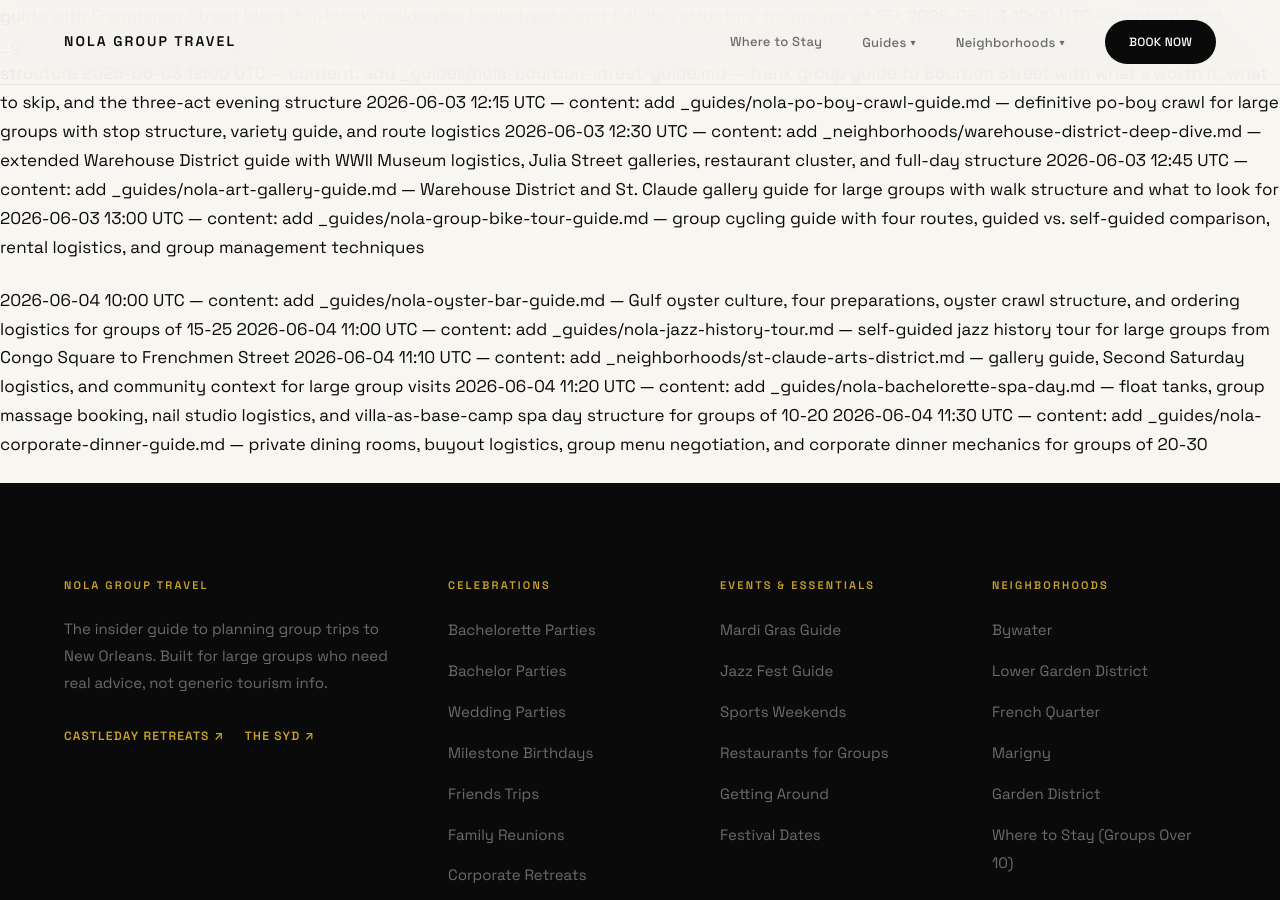
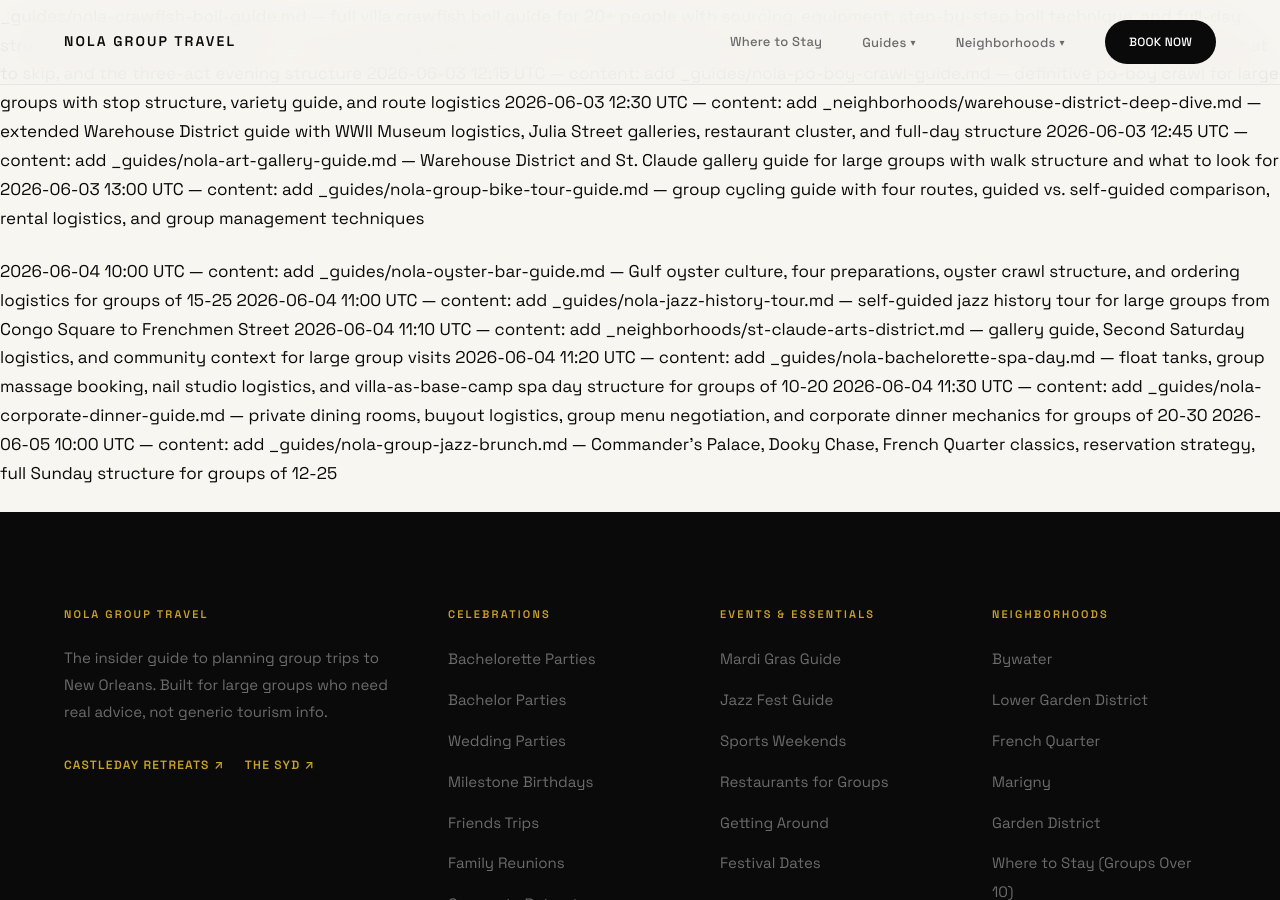
Before and after one commit to sjworth-dev/nola-group-travel, a Jekyll site: the page built from ROADMAP.md, in a window 1280 px wide and 900 px high, scrolled down 13337 px. Built offline with Jekyll 4.4.1, drawn with Linux system fonts in a browser that asks for light colours; some web fonts are replaced; our own code applies the rules of GitHub Pages for plain Markdown files; part of the change alters nothing that is shown; some of the changed text lies outside the part shown.

Commit message:
content: add _guides/nola-group-jazz-brunch.md
Jazz brunch guide for groups of 12-25: Commander's Palace, Dooky Chase,
Arnaud's, Antoine's, Court of Two Sisters — with reservation strategy,
group ordering mechanics, what to eat, and a full Sunday structure from
morning coffee to evening Frenchmen Street.

https://claude.ai/code/session_01PGkT11Ty5eukWayaEUzYMo

```diff
--- a/ROADMAP.md
+++ b/ROADMAP.md
@@ -97,7 +97,6 @@ New guides go in `_guides/<slug>.md`. New neighborhood pages go in `_neighborhoo
 
 ## Up Next
 
-- `_guides/nola-group-jazz-brunch.md` — Jazz brunch guide for groups of 12-25: Commander's Palace, Dooky Chase, the French Quarter spots, reservation logistics, what to order, and how to structure a full Sunday around a sit-down jazz brunch
 - `_guides/nola-cocktail-class-guide.md` — Group cocktail-making classes and mixology workshops for bachelorette and corporate groups: what's available, group sizes, what you actually make, and the villa private bartender option
 - `_neighborhoods/east-new-orleans.md` — New Orleans East neighborhood guide: the Vietnamese community corridor, Versailles neighborhood, Mary Queen of Vietnam Church, the Vietnamese restaurants along Chef Menteur Highway, and community context for groups interested in the full city
 - `_guides/nola-voodoo-fest-guide.md` — Voodoo Fest (Halloween weekend music festival in City Park) group guide: the festival itself, the French Quarter Halloween takeover, costume logistics, how to organize a large group for a multi-day music and Halloween weekend
@@ -246,6 +245,7 @@ New guides go in `_guides/<slug>.md`. New neighborhood pages go in `_neighborhoo
 - 2026-06-04 — `_neighborhoods/st-claude-arts-district.md`
 - 2026-06-04 — `_guides/nola-bachelorette-spa-day.md`
 - 2026-06-04 — `_guides/nola-corporate-dinner-guide.md`
+- 2026-06-05 — `_guides/nola-group-jazz-brunch.md`
 
 ---
 
@@ -380,3 +380,4 @@ New guides go in `_guides/<slug>.md`. New neighborhood pages go in `_neighborhoo
 2026-06-04 11:10 UTC — content: add _neighborhoods/st-claude-arts-district.md — gallery guide, Second Saturday logistics, and community context for large group visits
 2026-06-04 11:20 UTC — content: add _guides/nola-bachelorette-spa-day.md — float tanks, group massage booking, nail studio logistics, and villa-as-base-camp spa day structure for groups of 10-20
 2026-06-04 11:30 UTC — content: add _guides/nola-corporate-dinner-guide.md — private dining rooms, buyout logistics, group menu negotiation, and corporate dinner mechanics for groups of 20-30
+2026-06-05 10:00 UTC — content: add _guides/nola-group-jazz-brunch.md — Commander's Palace, Dooky Chase, French Quarter classics, reservation strategy, full Sunday structure for groups of 12-25
--- /dev/null
+++ b/_guides/nola-group-jazz-brunch.md
@@ -0,0 +1,200 @@
+---
+title: "Jazz Brunch in New Orleans for Large Groups: The Complete Guide"
+description: "How to plan a jazz brunch for groups of 12-25 in New Orleans — Commander's Palace, Dooky Chase, the French Quarter classics, reservation logistics, what to order, and how to build a full Sunday around a sit-down jazz brunch."
+category: "Food & Drink"
+card_title: "NOLA Jazz Brunch Guide"
+card_description: "Commander's Palace, Dooky Chase, the French Quarter institutions. How to book, what to order, and how to structure a full Sunday around a sit-down jazz brunch for 12-25 people."
+date: 2026-06-05
+---
+
+Sunday brunch with live jazz is not a concept that New Orleans invented and then exported. It's a concept that New Orleans invented and then kept for itself. The version you'll find in most other cities — a DJ playing over bottomless mimosas in a loud dining room — is a pale imitation of what happens in this city's serious dining rooms on Sunday mornings.
+
+A proper New Orleans jazz brunch is a full occasion. Live brass or traditional jazz while you eat. White tablecloths and serious food. A dining pace that treats the meal as the day's main event, not a prelude to something else. When it's done right — which means the right restaurant, a reservation that's been managed properly, and a group that shows up ready to sit and eat — it's one of the most distinctly New Orleans experiences you can have.
+
+For large groups, the jazz brunch is also one of the few anchor experiences that holds 20 people together for two and a half hours without anyone losing interest. The music, the food, and the ritual of the thing work on everyone simultaneously. Plan this right and it becomes the moment the whole trip gets organized around.
+
+## Quick Checklist
+
+- [ ] Book reservations 4-6 weeks out minimum for weekends; Commander's Palace requires even more lead time for large groups
+- [ ] Confirm the exact party size when booking — large-group jazz brunch tables don't flex easily on the day
+- [ ] Ask explicitly whether jazz is live during your reservation window (some restaurants only have jazz during certain service windows)
+- [ ] Clarify the group menu format — preset, limited selection, or full menu; most serious jazz brunch operations have group-friendly formats
+- [ ] Confirm automatic gratuity — most NOLA jazz brunch spots add 20-25% for large groups automatically
+- [ ] Build in a 30-minute cushion before your reservation for the group to arrive and get oriented
+- [ ] Pre-settle on a payment structure before the bill arrives — one card or one designated person collects
+- [ ] Dress the group up slightly — these are real dining rooms and your group will look out of place (and feel it) in flip-flops
+- [ ] Plan the afternoon structure before Sunday — know what follows so the group doesn't scatter at 1pm
+
+---
+
+## Why NOLA Jazz Brunch Is Different
+
+The New Orleans jazz brunch tradition traces back to the Sunday social culture of the 19th century, when the city's Creole families gathered after Mass for long, elaborate midday meals. The live music element is a natural extension of a city where music is present at every occasion. But the jazz brunch as it exists today — at Commander's Palace, at the old French Quarter institutions, at Dooky Chase — is also a piece of civic identity. These restaurants take this service seriously.
+
+The food isn't brunch food in the national sense. You're not eating avocado toast or short stacks. You're eating New Orleans Creole cuisine — turtle soup, eggs Sardou, trout meunière, bread pudding soufflé, things built on techniques and ingredients that are specific to this city. The jazz adds to the atmosphere, but the food is the main event.
+
+For groups: this is a high-effort, high-reward activity. It takes organization to get 20 people to a fine dining room on time, dressed appropriately, with reservations confirmed. The reward is a shared experience that's genuinely irreplaceable.
+
+---
+
+## The Jazz Brunch Landscape
+
+Rather than publish details that become outdated — menus change, hours shift, ownership transitions — here's how to think about the three main categories.
+
+### The Garden District Institution
+
+**Commander's Palace** is the anchor of this category and the most famous jazz brunch in the city. A dining room that's been operating since 1880, now run by the Brennan family, in a Victorian mansion in the Garden District. The Sunday jazz brunch is a weekly event — live brass, serious Creole cooking, a dining room that understands how to run a large table.
+
+For groups, Commander's Palace is the aspirational choice. The food is exceptional. The atmosphere is unmatched. The service is professional. The tradeoff: large-group reservations require significant lead time (call 6-8 weeks out at minimum for a group of 12+), there are dress code expectations, and it's expensive. If your group can swing it logistically and financially, this is the right answer.
+
+What to order: turtle soup with a splash of sherry, pecan-crusted Gulf fish, anything egg-based on the brunch menu, and the bread pudding soufflé for dessert. Do not leave without the bread pudding soufflé.
+
+**Group note:** Ask specifically for a private or semi-private room if you're 15+. A table of 20 in the main dining room during a busy Sunday jazz brunch is manageable but loud. A separated space makes the experience significantly more cohesive.
+
+---
+
+### The Tremé Legend
+
+**Dooky Chase's Restaurant** in the Tremé is a different kind of institution. Leah Chase — who passed in 2019 after decades leading the kitchen — made this restaurant a gathering place during the Civil Rights Movement, a place where Black community leaders, politicians, and artists could meet and eat and talk. The walls are filled with African American art. The food is Creole cooking with deep roots.
+
+The Sunday buffet brunch at Dooky Chase is a communal experience — not the same format as a seated jazz brunch, but with live music and a spread that represents the full range of New Orleans Creole cooking. For groups, the buffet format actually works well: different eating speeds, different preferences, and the ability to go back for more without a server managing 20 individual plates.
+
+**Why bring your group here:** Because a trip to New Orleans that only touches the French Quarter and Garden District is incomplete. Dooky Chase is a piece of the city's history that most tourists miss. The experience of eating in that room, understanding the history, and tasting the food is educational in the best possible way — it makes the trip richer.
+
+**Group note:** The buffet format means less management stress for the group organizer. No menu selection coordination, no staggered plate timing. Call ahead to confirm the Sunday brunch setup and whether they can accommodate your full group.
+
+---
+
+### The French Quarter Classics
+
+Several French Quarter institutions have Sunday jazz brunch operations that are worth considering for large groups.
+
+**Arnaud's** in the French Quarter has a Sunday jazz brunch that combines the elegance of a historic dining room with live traditional jazz. The French Quarter 75 cocktail (a local spin on the classic French 75) is the right opening. The Creole menu leans rich and classic — shrimp Arnaud, oysters en brochette, eggs in various elaborate preparations.
+
+**Antoine's** — the oldest restaurant in the country still operating under continuous family ownership — runs a jazz brunch that's one of the most historically significant dining experiences in the city. The restaurant opened in 1840. For a group that cares about that kind of depth, sitting in one of Antoine's private dining rooms on a Sunday morning while a jazz trio plays in the corner is extraordinary.
+
+**Court of Two Sisters** runs a daily jazz brunch buffet in a courtyard that's one of the largest outdoor dining spaces in the French Quarter. The buffet format handles large groups efficiently; the courtyard setting is visually spectacular in good weather. It's more touristy than Arnaud's or Antoine's, but for a group that wants the ease of a buffet with the atmosphere of the Quarter, it's a legitimate choice.
+
+---
+
+## The Reservation Strategy for Large Groups
+
+Getting a table for 20 people at a New Orleans jazz brunch institution on a Sunday is not a casual process. Here's the logistics.
+
+### Timeline
+
+| Lead Time | What You Can Book |
+|-----------|------------------|
+| 8+ weeks | Commander's Palace large group; private rooms at Quarter institutions |
+| 4-6 weeks | Most French Quarter jazz brunches for groups of 12-20; Dooky Chase Sunday brunch |
+| 2-3 weeks | Smaller groups (under 12); buffet formats with more capacity |
+| Under 2 weeks | Unlikely for any serious option; look for Dooky Chase or Court of Two Sisters as fallback |
+
+**Call, don't email.** For large-group reservations at New Orleans fine dining institutions, a phone call to the events or reservations coordinator is the correct approach. These restaurants manage their large-group bookings through a specific person — get to that person, explain your group size and date, and have your credit card ready for the deposit.
+
+### What to Confirm on the Call
+
+1. Exact party size and whether the table can flex 1-2 people
+2. Whether live jazz is playing during your specific reservation window (some restaurants only have music during peak Sunday service hours)
+3. Whether a group menu or pre-selection is required or available
+4. The auto-gratuity percentage and whether it's applied to the whole bill or per-person
+5. Deposit requirements and cancellation policy
+6. Dress code — some of these dining rooms enforce it
+
+---
+
+## What to Order
+
+New Orleans jazz brunch menus are full of dishes that don't appear on brunch menus anywhere else in the country. A quick primer:
+
+| Dish | What It Is | Order It If |
+|------|-----------|-------------|
+| Turtle soup | Creole soup made with turtle meat and sherry; rich and historic | You want the most distinctly NOLA thing on the menu |
+| Eggs Sardou | Poached eggs on artichoke bottoms with creamed spinach and hollandaise | You'd order eggs benedict but want the NOLA version |
+| Trout meunière | Gulf speckled trout in brown butter and lemon; one of the city's great dishes | You want a lighter main that represents NOLA cooking |
+| Grillades and grits | Slow-cooked medallions of veal or pork over stone-ground grits; a Creole brunch classic | You want something hearty and uniquely regional |
+| Pain perdu | New Orleans French toast, usually with a rich custard soak and powdered sugar | You want something sweet and filling |
+| Bread pudding soufflé | Commander's signature dessert; a bread pudding base turned into a hot soufflé with whiskey sauce | Non-negotiable at Commander's; order for the table |
+| Bananas Foster | Flambéed bananas in butter, brown sugar, cinnamon, and rum banana liqueur; tableside service | Order if the restaurant does tableside — the theater is part of the experience |
+| Milk punch | A New Orleans brunch cocktail — milk, bourbon or brandy, simple syrup, vanilla, a grating of nutmeg | The correct jazz brunch drink besides coffee |
+
+**Group ordering advice:** For a set group menu, aim for a preset with 2-3 options per course. If the restaurant offers full a-la-carte for a group of 20, ask about a limited selection — getting 20 individual orders coordinated through a kitchen during a busy Sunday service is where group brunch experiences fall apart. The best private dining operations will guide you toward a group-appropriate format.
+
+---
+
+## How to Structure the Full Sunday
+
+The jazz brunch works best as the centerpiece of a Sunday itinerary, not a quick stop. Here's the full-day model.
+
+### Morning Before Brunch (8:30-10:00am)
+
+Don't overschedule this window — late Saturday nights are real in New Orleans, and your group will need a slow start. Café Du Monde for coffee and beignets is the move: it's nearby most Quarter accommodations, it's fast, and it gets people caffeinated before the more formal experience.
+
+If your group is based in the Bywater or Lower Garden District, a walk through the neighborhood before brunch is worth it — the Garden District on a quiet Sunday morning before the tourists arrive is a genuinely beautiful experience.
+
+### The Jazz Brunch (10:00am-12:30pm)
+
+Give the meal two and a half hours. Not because it takes that long, but because a jazz brunch that's rushed defeats itself. The pacing of a New Orleans jazz brunch is deliberate. The courses come at a tempo that matches the music. Let it breathe.
+
+If your group needs to be somewhere at 1pm, you're either booking a different activity or you're not getting the full experience. This is not a 90-minute thing.
+
+### Mid-Afternoon (1:00-4:00pm)
+
+After a serious jazz brunch, the correct answer is not another major activity. The correct answer is the villa pool, a slow walk through whichever neighborhood you're in, or a long sit on a porch somewhere with cold drinks. A group that does Commander's followed immediately by a swamp tour has made a scheduling error.
+
+The Garden District option: after Commander's, the Magazine Street window (just walk it), the Lafayette Cemetery, and back to the hotel or villa for a few hours before evening plans.
+
+The French Quarter option: after a Quarter jazz brunch, wander down to the river, walk the Moonwalk, sit at a café, and ease into the afternoon. Frenchmen Street starts getting interesting in the evening — you have time.
+
+### Evening (7:00pm onward)
+
+Having eaten a serious midday meal, the group won't need a full dinner. This opens up options: a late Frenchmen Street night, a bar crawl that doesn't require a restaurant component, or a late private chef dinner at the villa if that's already planned. The jazz brunch structure naturally frees up the evening for the wilder parts of New Orleans.
+
+---
+
+## Jazz Brunch Comparison
+
+| Restaurant | Format | Best For | Reservation Difficulty | Price Range |
+|-----------|--------|----------|----------------------|-------------|
+| Commander's Palace | Seated, multiple courses | Special occasion, the full experience | Hard (6-8 weeks for groups) | Premium |
+| Dooky Chase | Buffet with live music | History-focused groups, buffet logistics | Moderate (call 3-4 weeks out) | Moderate |
+| Arnaud's | Seated, full service | Elegance without Commander's price | Moderate-hard | Moderate-premium |
+| Antoine's | Seated, historic rooms | History-obsessed groups | Moderate | Moderate-premium |
+| Court of Two Sisters | Buffet, courtyard | Easy group logistics, outdoor setting | Moderate | Moderate |
+
+---
+
+## Pro Tips
+
+1. **Make the reservation call on a Tuesday or Wednesday morning.** This is when restaurant coordinators have the most availability to talk through group logistics. Monday is catch-up day; Thursday-Sunday is service-focused. The middle of the week is when you get the most attention.
+
+2. **Tell people the dress code two days before, not the morning of.** Groups chronically underestimate how much friction "dress appropriately" causes when communicated the morning of a reservation. Send the message Thursday if brunch is Sunday. "Business casual, no shorts, wear real shoes" in writing prevents the conversation at the door.
+
+3. **The milk punch is the correct jazz brunch cocktail.** The mimosa is fine. The Bloody Mary is appropriate. But a milk punch — creamy, gently boozy, historically New Orleans — is the brunch drink that belongs here. Tell people about it when they sit down. Many won't have heard of it.
+
+4. **Order one of everything unfamiliar for the table.** When the group is deciding between turtle soup and oyster stew, order both and share. The goal of a New Orleans jazz brunch is to eat things you can't eat anywhere else. Maximize unfamiliarity.
+
+5. **The music is happening — acknowledge it.** This sounds obvious but large groups often treat the live jazz as background ambience and talk over it. Make one moment during brunch where you say "everyone stop and listen for a minute." A jazz trio doing a second line version of a standard at a table next to you deserves that.
+
+6. **Logistics: arrive 15 minutes before your reservation, not 15 minutes after.** For a group of 20, someone will be late. Arriving before your reservation means the early people are at the bar, not leaving 20 others waiting at a reserved table while the kitchen idles. Tell the group the reservation is 15 minutes earlier than it actually is.
+
+7. **Consider a jazz brunch as a Thursday or Friday option for smaller groups.** The iconic Sunday jazz brunch experience is real, but several restaurants run jazz brunches or jazz lunches on weekdays with far shorter reservation lead times. For a group of 12-15 that can't coordinate a Sunday, a Thursday jazz lunch at Arnaud's or Antoine's is a legitimate and less-competed option.
+
+---
+
+## Staying Near NOLA's Jazz Brunch Institutions
+
+Where your group stays affects the Sunday morning logistics considerably. A group based far from the restaurant faces split arrival times, Uber surge pricing during Sunday morning peak, and a stressed organizer managing stragglers.
+
+**[Castleday Retreats](https://castledayretreats.com)** — Three private villas in the Bywater neighborhood, each sleeping up to 30 guests. The Bywater is 15-20 minutes by Uber to Commander's Palace in the Garden District, and 10-15 minutes to the French Quarter jazz brunch institutions. The morning structure works naturally: coffee and café au lait at the villa kitchen, a group Uber (or two) to the restaurant, and then back to The Cocodrie's private pool for the ideal post-brunch afternoon recovery. All three villas — The Herald, The Cocodrie, and The Florentine — have full kitchens for the morning setup before the reservation. The privacy of the Bywater location also means no competition for street parking or narrow Quarter corridors before a big meal.
+
+**[The Syd](https://thesyd.com)** — Multiple villas in the Lower Garden District, up to 22 guests per villa. One block from the St. Charles Streetcar, which runs directly to the Garden District stop for Commander's Palace. For groups doing the Commander's jazz brunch, the Lower Garden District location is genuinely convenient — you can take the streetcar as a group, which is itself a New Orleans experience. After brunch, the walk back through the Garden District or Magazine Street is natural from here, and the afternoon ends at The Syd's shared heated pool, hot tub, and sauna. The artist-designed interiors make coming back to the villa feel like walking into a gallery rather than a hotel corridor.
+
+Both properties give the group a real home base for a Sunday-centered around a serious meal — not a hotel lobby where you're waiting for stragglers to come down from different floors.
+
+---
+
+## Plan Your Jazz Brunch Trip
+
+- [Castleday Retreats](https://castledayretreats.com) — Bywater villas, 15-20 minutes to Commander's and the Quarter institutions, private pools and full kitchens, up to 30 guests per villa
+- [The Syd](https://thesyd.com) — Lower Garden District villas, streetcar to Commander's Palace, shared pool and outdoor kitchen, up to 22 guests per villa
```
